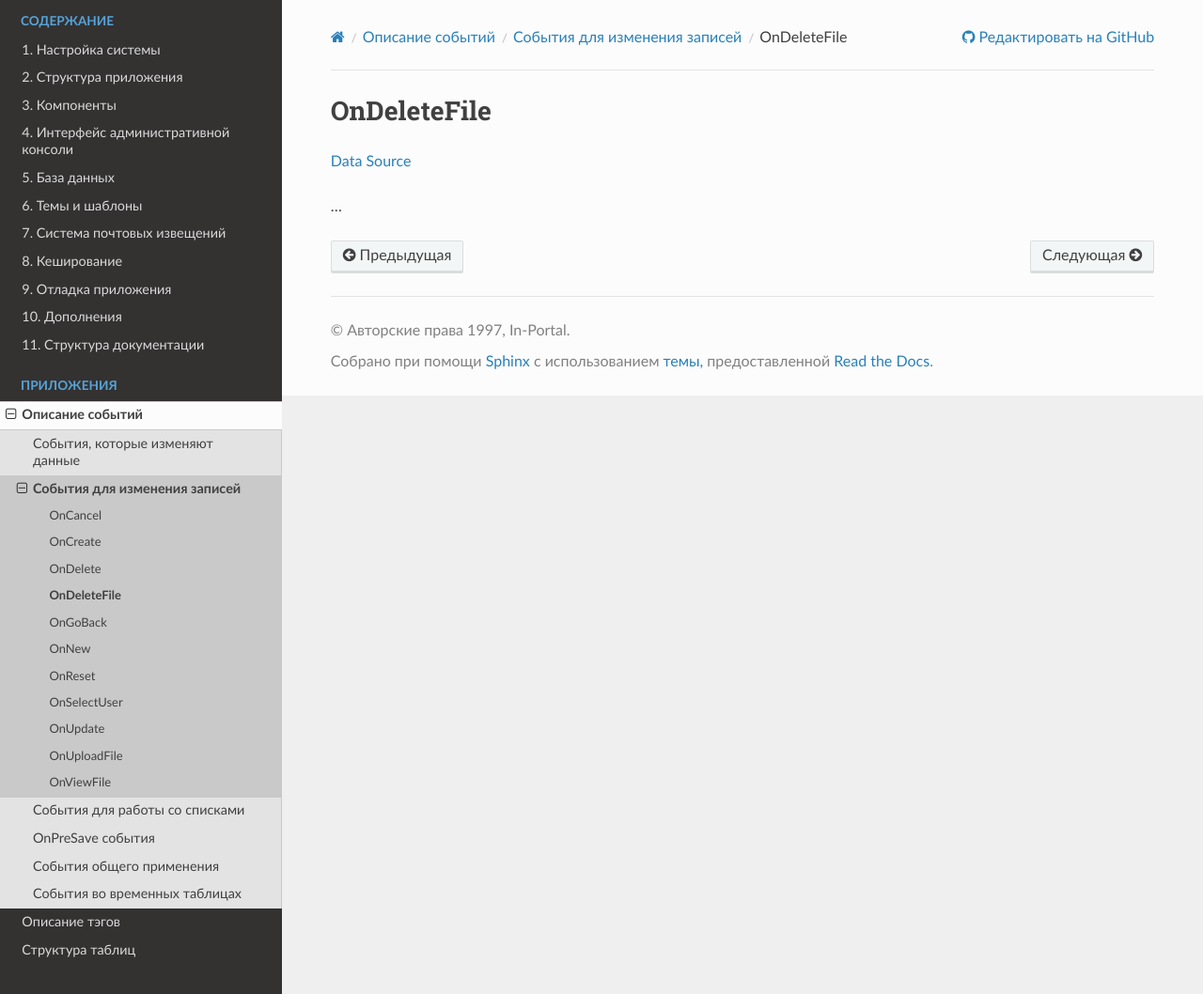
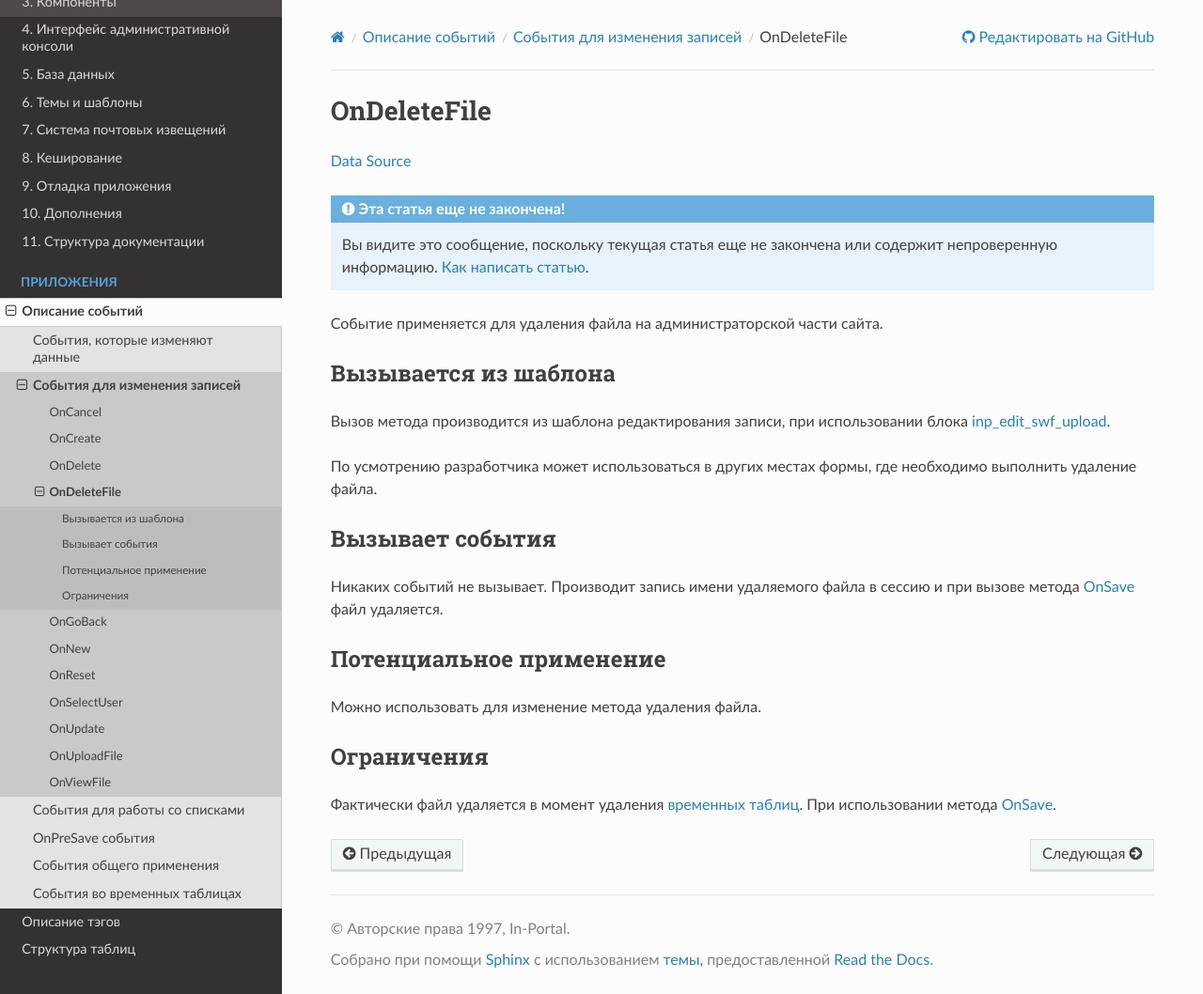
Before and after one commit to in-portal/guide-ru, a Sphinx documentation site: the page built from docs/events/live_editing/on_delete_file.rst, in a window 1280 px wide and 1058 px high. Shown: the whole window at 94% size. Built offline with Sphinx 7.4.7 and the Read the Docs theme 3.1.0, drawn with Linux system fonts in a browser that asks for light colours.

Commit message:
Integrated "/events/live_editing/on_delete_file.rst"

```diff
--- a/docs/events/live_editing/on_delete_file.rst
+++ b/docs/events/live_editing/on_delete_file.rst
@@ -2,6 +2,33 @@ OnDeleteFile
 ============
 `Data Source`_
 
-...
+.. include:: /includes/not_finished.rst
+
+Событие применяется для удаления файла на администраторской части сайта.
+
+Вызывается из шаблона
+---------------------
+
+Вызов метода производится из шаблона редактирования записи, при использовании блока
+:ref:`form_control_inp_edit_swf_upload`.
+
+По усмотрению разработчика может использоваться в других местах формы, где необходимо выполнить удаление файла.
+
+Вызывает события
+----------------
+
+Никаких событий не вызывает. Производит запись имени удаляемого файла в сессию и при вызове метода
+:doc:`/events/temp_editing/on_save` файл удаляется.
+
+Потенциальное применение
+------------------------
+
+Можно использовать для изменение метода удаления файла.
+
+Ограничения
+-----------
+
+Фактически файл удаляется в момент удаления :doc:`временных таблиц </database/using_temporary_tables>`.
+При использовании метода :doc:`/events/temp_editing/on_save`.
 
 .. _Data Source: http://guide.in-portal.org/rus/index.php/EventHandler:OnDeleteFile
```
